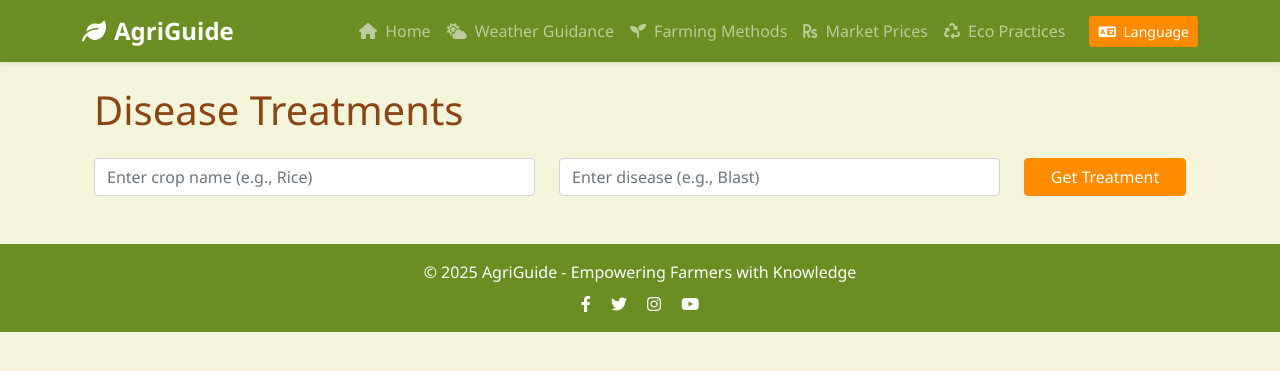
After one commit to anjali-sagaram/MediConnect, a Flask app: page /disease-treatments in a window 1280 px wide. The commit adds this page. Shown: the top 371 px of the page. Run offline with Flask 2, Linux system fonts and the light colour scheme.

Commit message:
Add Disease Treatments feature and Weather Guidance improvements with OpenRouter API integration

```diff
--- a/app.py
+++ b/app.py
@@ -24,7 +24,7 @@ WEATHER_API_KEY = "671ffb0444754181aea165917251709"
 WEATHER_BASE_URL = "http://api.weatherapi.com/v1/current.json"
 
 # ---------------- OpenRouter API ----------------
-OPENROUTER_API_KEY = "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"
+OPENROUTER_API_KEY = "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"
 
 def ask_openrouter(prompt):
     url = "https://openrouter.ai/api/v1/chat/completions"
@@ -33,7 +33,7 @@ def ask_openrouter(prompt):
         "Content-Type": "application/json"
     }
     data = {
-        "model": "mistralai/mistral-7b-instruct",
+        "model": "openai/gpt-3.5-turbo",
         "messages": [{"role": "user", "content": prompt}]
     }
     try:
@@ -90,20 +90,18 @@ def weather():
         weather_data = get_weather_data(location)
         condition = weather_data['weather'][0]['main'] if 'weather' in weather_data else "Unknown"
 
-        # Generate actionable guidance including crop suggestions using OpenRouter
         prompt = (
-            f"Provide 3 crops suitable for {condition} weather in India. "
-            "For each crop, give a short actionable tip for farming it. "
-            "Format each point as 'Crop Name: tip' without any markdown (**)."
+            f"List 3 best crops for {condition} weather in India. "
+            "For each crop, give one actionable farming tip. "
+            "Format as: Crop Name - actionable tip. No markdown or special formatting."
         )
         raw_guidance = ask_openrouter(prompt)
 
-        # Clean unwanted tags like <s>, [B_INST], [/B_INST]
-        clean_guidance = re.sub(r'(<s>|\[B_INST\]|\[/B_INST\])', '', raw_guidance)
+        clean_guidance = re.sub(r'(<[^>]+>|\[B_INST\]|\[/B_INST\]|<s>|</s>)', '', raw_guidance)
+        clean_guidance = clean_guidance.replace('**', '').replace('#', '').strip()
 
-        # Split into bullet points, remove '**', and keep first 13 points
-        all_points = [line.strip().replace("**", "") for line in clean_guidance.replace('. ', '.\n').split('\n') if line.strip()]
-        guidance = all_points[0:13]
+        lines = clean_guidance.split('\n')
+        guidance = [line.strip().lstrip('1234567890.).- ').strip() for line in lines if line.strip()]
 
     return render_template('weather.html', weather=weather_data, guidance=guidance)
 
@@ -159,18 +157,24 @@ def farming_methods():
 # ---- Disease Treatments ----
 @app.route('/disease-treatments', methods=['GET', 'POST'])
 def disease_treatments():
+    treatments = None
+    crop = None
+    disease = None
+
     if request.method == "POST":
         crop = request.form.get("crop")
         disease = request.form.get("disease")
-        prompt = f"Suggest organic disease treatments for {crop} affected by {disease} in Indian agriculture."
-        treatments = ask_openrouter(prompt)
+        prompt = (
+            f"List organic/natural disease treatments for {crop} affected by {disease} in Indian agriculture. "
+            "Provide 5-7 specific treatments with brief explanations. "
+            "Include both preventive and curative measures. "
+            "Format the response as clear bullet points or numbered list."
+        )
+        raw_treatments = ask_openrouter(prompt)
+        treatments = re.sub(r'(<[^>]+>|\[B_INST\]|\[/B_INST\]|<s>|</s>)', '', raw_treatments)
         return render_template("disease_treatments.html", treatments=treatments, crop=crop, disease=disease)
 
-    if db is None:
-        treatments = []
-    else:
-        treatments = list(db.disease_treatments.find())
-    return render_template('disease_treatments.html', treatments=treatments)
+    return render_template('disease_treatments.html', treatments=treatments, crop=crop, disease=disease)
 
 # ---- Market Prices ----
 @app.route('/market-prices', methods=['GET', 'POST'])
--- /dev/null
+++ b/templates/disease_treatments.html
@@ -0,0 +1,32 @@
+{% extends "base.html" %}
+
+{% block content %}
+<div class="container">
+    <h1 class="mb-4">Disease Treatments</h1>
+
+    <form method="POST" class="mb-5">
+        <div class="row">
+            <div class="col-md-5">
+                <input type="text" name="crop" class="form-control" placeholder="Enter crop name (e.g., Rice)" required>
+            </div>
+            <div class="col-md-5">
+                <input type="text" name="disease" class="form-control" placeholder="Enter disease (e.g., Blast)" required>
+            </div>
+            <div class="col-md-2">
+                <button type="submit" class="btn btn-primary w-100">Get Treatment</button>
+            </div>
+        </div>
+    </form>
+
+    {% if treatments %}
+    <div class="card">
+        <div class="card-header bg-success text-white">
+            <h4>Treatment for {{ crop }} - {{ disease }}</h4>
+        </div>
+        <div class="card-body">
+            <p class="treatment-content">{{ treatments }}</p>
+        </div>
+    </div>
+    {% endif %}
+</div>
+{% endblock %}
```
Also changed, not shown: templates/weather.html (+13 -11 lines), 1 other file.
